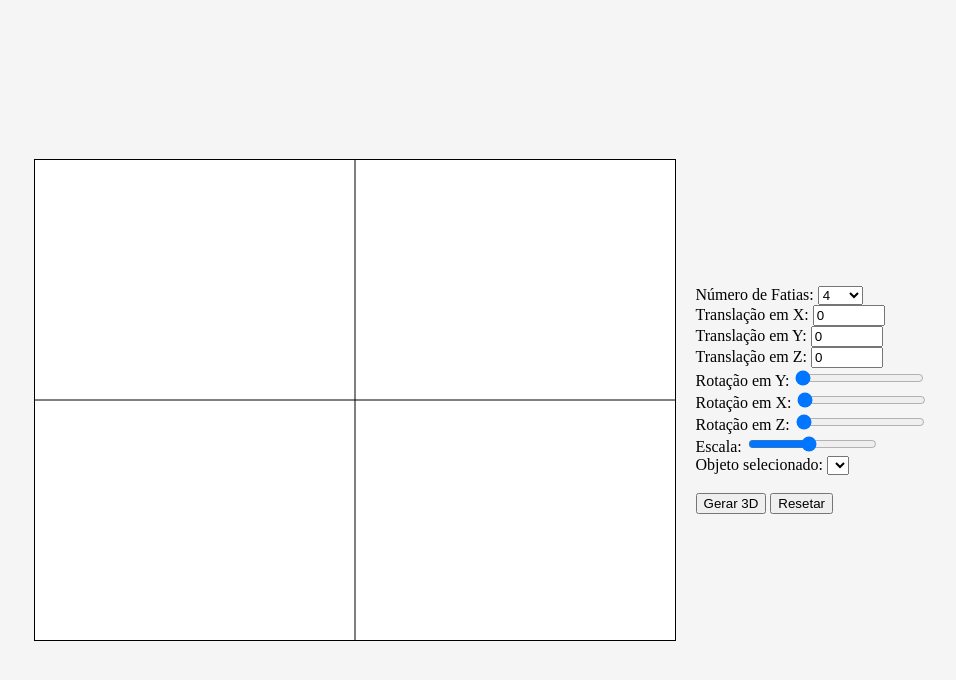
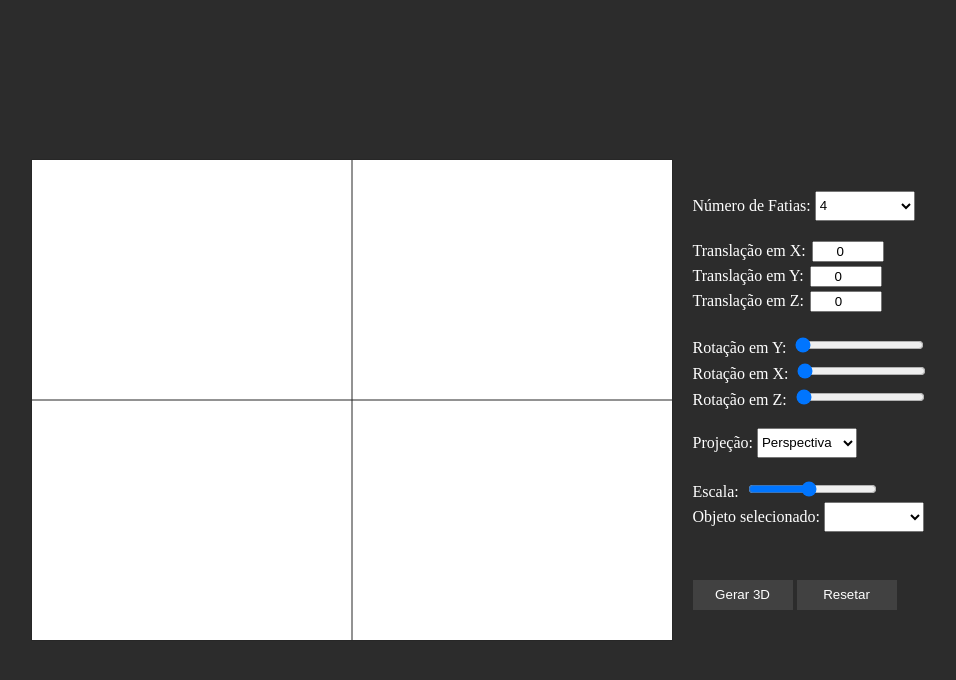
Before and after one commit to diegodallabt/modelling_3d_object, a plain HTML site: page src/index.html in a window 1280 px wide. Shown: the whole page, without its empty margins (159-1115 px from the left). Drawn offline with Linux system fonts and the light colour scheme.

Commit message:
(fix) add color & inputs

```diff
--- a/src/index.html
+++ b/src/index.html
@@ -7,24 +7,52 @@
     <title>Desenho 3D com WebGL</title>
     <style>
         body {
-            background-color: #f5f5f5;
+            background-color: #2c2c2c;
             display: flex;
             justify-content: center;
             align-items: center;
             height: 100vh;
+            color: #fff;
             margin: 0;
         }
 
         canvas {
             background-color: #fff;
-            border: 1px solid black;
+            border: 1px solid #272727;
         }
 
         .controls {
             margin-left: 20px;
         }
 
+        select {
+            width: 100px;
+            height: 30px;
+        }
 
+        button {
+            margin-top: 30px;
+            width: 100px;
+            height: 30px;
+            background-color: #414141;
+            color: white;
+            border: none;
+            cursor: pointer;
+        }
+
+        button:hover {
+            background-color: #5c5c5c;
+        }
+
+        input[type="range"]{
+            margin: 5px;
+        }
+
+
+        input[type="number"]{
+            margin: 2px;
+            text-align: center;
+        }
     </style>
 </head>
 
@@ -41,7 +69,7 @@
             <option value="80">80</option>
             <option value="120">120</option>
         </select>
-        <br>
+        <br><br>
         <label for="translateX">Translação em X:</label>
         <input type="number" id="translateX" min="-300" max="300" value="0" step="10">
         <br>
@@ -50,7 +78,7 @@
         <br>
         <label for="translateZ">Translação em Z:</label>
         <input type="number" id="translateZ" min="-300" max="300" value="0" step="10">
-        <br>
+        <br><br>
         <label for="rotationY">Rotação em Y:</label>
         <input type="range" id="rotationY" min="0" max="720" value="0" step="1">
         <br>
@@ -59,7 +87,13 @@
         <br>
         <label for="rotationZ">Rotação em Z:</label>
         <input type="range" id="rotationZ" min="0" value="0" max="720" step="1">
-        <br>
+        <br><br>
+        <label for="projection">Projeção: </label>
+        <select id="projection">
+            <option value="perspective">Perspectiva</option>
+            <option value="orthographic">Paralela</option>
+        </select>
+        <br><br>
         <label for="scale">Escala:</label>
         <input type="range" id="scale" min="0.1" max="2" value="1" step="0.1">
         <br>
--- a/src/script.js
+++ b/src/script.js
@@ -128,7 +128,7 @@ function drawAxes() {
   ctx.beginPath();
   ctx.moveTo(0, canvas.height / 2);
   ctx.lineTo(canvas.width, canvas.height / 2);
-  ctx.strokeStyle = "#000000";
+  ctx.strokeStyle = "#272727";
   ctx.stroke();
   ctx.beginPath();
   ctx.moveTo(canvas.width / 2, 0);
@@ -387,7 +387,7 @@ function sruSrc(VRP, vetorN, vetorY) {
 }
 
 // NOTE: Careful.
-function perspective() {
+function parallel() {
   return [
     [1, 0, 0, 0],
     [0, 1, 0, 0],
@@ -446,7 +446,7 @@ function calculateAverageDepth(face) {
 }
 
 const Msrusrc = sruSrc(VRP, vetorN, vetorY);
-const Mproj = perspective(Math.PI / 2, canvas.width / canvas.height, 1, 100);
+const Mproj = parallel();
 
 function transformAndDraw(object3D) {
   var Mjp = createMjp(Xmin, Xmax, Ymin, Ymax, Umin, Umax, Vmin, Vmax);
@@ -469,6 +469,7 @@ function transformAndDraw(object3D) {
         rotated.x -= transform.translateX;
         rotated.y += transform.translateY;
         rotated.z += transform.translateZ;
+
 
         return rotated;
       });
@@ -501,12 +502,14 @@ function transformAndDraw(object3D) {
   //   facesWithDepth.push({ transformedFace: transformedFaceWithColors, averageDepth });
   // });
 
+
   facesWithDepth.forEach(({ transformedFace, color }) => {
     const screenCoordinates = transformedFace.map(rotated => {
       const newPoint = [rotated.x, rotated.y, rotated.z, 1];
       var M = multiplyMatrix(Mjp, Mproj);
       M = multiplyMatrix(M, Msrusrc);
       M = multiplyMatrix4x1(M, newPoint);
+
       var viewObject = centerObject(M);
     // quando for gouraudshading
     //   return {
@@ -516,12 +519,12 @@ function transformAndDraw(object3D) {
     // quando for flatshading
       return viewObject;
     });
-    drawPolygon(screenCoordinates, color);
-    // raster(screenCoordinates, color);
+    // drawPolygon(screenCoordinates, color);
+     raster(screenCoordinates, color);
     // rasterGouraud(screenCoordinates);
   });
 
-  // paint();
+  paint();
 }
 
 function rasterGouraud(polygon) {
@@ -591,8 +594,8 @@ function raster(face, color) {
   const maxY = Math.floor(face[face.length - 1].screenY);
 
   for (let y = minY; y <= maxY; y++) {
-      // Encontrar pontos de interseção com a linha de varredura y
     const intersections = [];
+
     for (let i = 0; i < face.length; i++) {
       const start = face[i];
       const end = face[(i + 1) % face.length];
@@ -607,7 +610,6 @@ function raster(face, color) {
 
     intersections.sort((a, b) => a.x - b.x);
 
-      // Preencher pixels entre as interseções
     for (let i = 0; i < intersections.length; i += 2) {
       const xStart = Math.ceil(intersections[i].x);
       const zStart = intersections[i].z;
@@ -626,6 +628,7 @@ function raster(face, color) {
     }
   }
 }
+
 
 function paint() {
     // Atualizar o canvas com o color buffer
```
Lines whose indentation alone changed are shown as unchanged.
